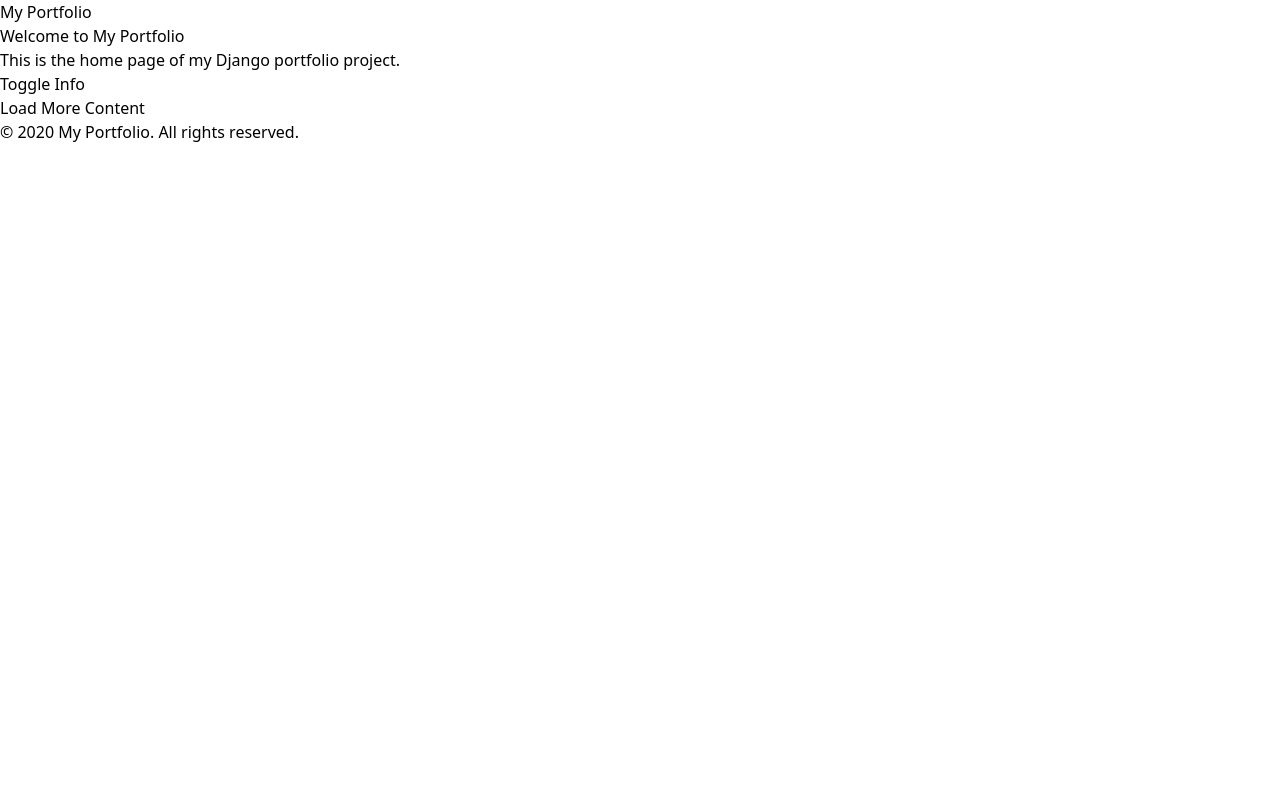
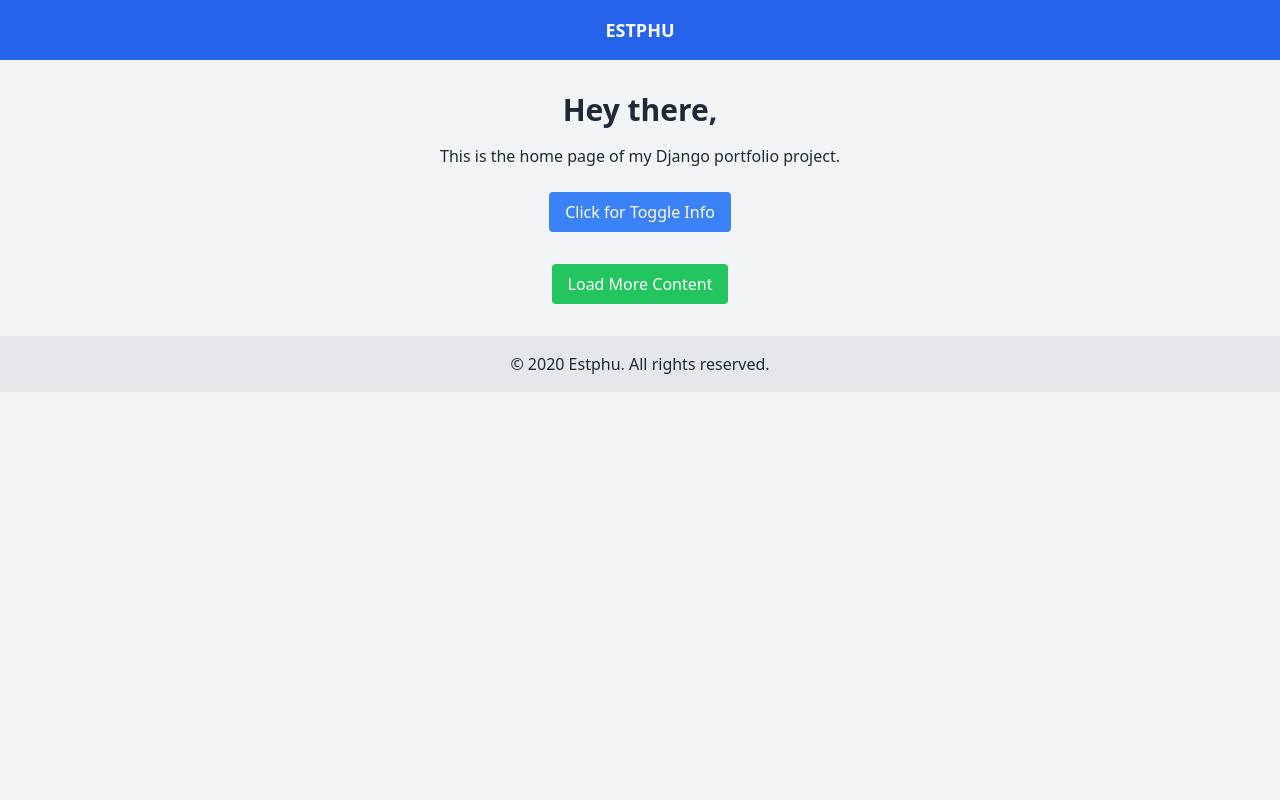
Before and after one commit to Estphu/portfolio, a Django app: template core/templates/core/home.html in a window 1280 px wide. Run offline with Django 5.2, Linux system fonts and the light colour scheme; the template is opened without the code that fills it: most values are stand-ins (such as "Sample title", 1, 10 or a date in 2020); some libraries are stand-ins or nearby versions.

Commit message:
chore: constructing home page #1

```diff
--- a/core/templates/core/base.html
+++ b/core/templates/core/base.html
@@ -14,8 +14,8 @@
 <body class="bg-gray-100 text-gray-800">
 
     <nav class="bg-blue-600 p-4 text-white">
-        <div class="container mx-auto">
-            <a href="/" class="text-lg font-semibold">My Portfolio</a>
+        <div class="container text-center mx-auto">
+            <a href="/" class="text-lg font-semibold">ESTPHU</a>
         </div>
     </nav>
 
@@ -26,7 +26,7 @@
 
     <!-- Footer -->
     <footer class="bg-gray-200 text-center p-4">
-        &copy; {{ year }} My Portfolio. All rights reserved.
+        &copy; {{ year }} Estphu. All rights reserved.
     </footer>
 </body>
 </html>
--- a/core/templates/core/home.html
+++ b/core/templates/core/home.html
@@ -5,12 +5,12 @@
 
 {% block content %}
 <div x-data="{ showInfo: false }" class="text-center">
-    <h1 class="text-3xl font-bold mb-4">Welcome to My Portfolio</h1>
+    <h1 class="text-3xl font-bold mb-4">Hey there,</h1>
     <p class="mb-6">This is the home page of my Django portfolio project.</p>
 
     <!-- Alpine.js Button -->
     <button @click="showInfo = !showInfo" class="bg-blue-500 text-white px-4 py-2 rounded">
-        Toggle Info
+        Click for Toggle Info
     </button>
     <div x-show="showInfo" class="mt-4 p-4 bg-blue-100 rounded">
         <p>This is additional information toggled with Alpine.js.</p>
--- a/estphu/settings/base.py
+++ b/estphu/settings/base.py
@@ -27,6 +27,7 @@ INSTALLED_APPS = [
     # apps
     "core",
     # third-party
+    "compressor",
     "django_browser_reload",
     # django
     "django.contrib.admin",
@@ -103,9 +104,12 @@ USE_TZ = True
 # Static files (CSS, JavaScript, Images)
 # https://docs.djangoproject.com/en/5.1/howto/static-files/
 
+STATIC_ROOT = PROJECT_DIR / "staticfiles"
+
 STATIC_URL = "static/"
 
 STATICFILES_DIRS = [PROJECT_DIR / "static"]
+
 
 # Default primary key field type
 # https://docs.djangoproject.com/en/5.1/ref/settings/#default-auto-field
--- a/static/src/styles.css
+++ b/static/src/styles.css
@@ -554,10 +554,150 @@ video {
   display: none;
 }
 
+.container {
+  width: 100%;
+}
+
+@media (min-width: 640px) {
+  .container {
+    max-width: 640px;
+  }
+}
+
+@media (min-width: 768px) {
+  .container {
+    max-width: 768px;
+  }
+}
+
+@media (min-width: 1024px) {
+  .container {
+    max-width: 1024px;
+  }
+}
+
+@media (min-width: 1280px) {
+  .container {
+    max-width: 1280px;
+  }
+}
+
+@media (min-width: 1536px) {
+  .container {
+    max-width: 1536px;
+  }
+}
+
 .static {
   position: static;
+}
+
+.mx-auto {
+  margin-left: auto;
+  margin-right: auto;
+}
+
+.my-8 {
+  margin-top: 2rem;
+  margin-bottom: 2rem;
+}
+
+.mb-4 {
+  margin-bottom: 1rem;
+}
+
+.mb-6 {
+  margin-bottom: 1.5rem;
+}
+
+.mt-4 {
+  margin-top: 1rem;
+}
+
+.mt-8 {
+  margin-top: 2rem;
 }
 
 .block {
   display: block;
 }
+
+.rounded {
+  border-radius: 0.25rem;
+}
+
+.bg-blue-100 {
+  --tw-bg-opacity: 1;
+  background-color: rgb(219 234 254 / var(--tw-bg-opacity));
+}
+
+.bg-blue-500 {
+  --tw-bg-opacity: 1;
+  background-color: rgb(59 130 246 / var(--tw-bg-opacity));
+}
+
+.bg-blue-600 {
+  --tw-bg-opacity: 1;
+  background-color: rgb(37 99 235 / var(--tw-bg-opacity));
+}
+
+.bg-gray-100 {
+  --tw-bg-opacity: 1;
+  background-color: rgb(243 244 246 / var(--tw-bg-opacity));
+}
+
+.bg-gray-200 {
+  --tw-bg-opacity: 1;
+  background-color: rgb(229 231 235 / var(--tw-bg-opacity));
+}
+
+.bg-green-500 {
+  --tw-bg-opacity: 1;
+  background-color: rgb(34 197 94 / var(--tw-bg-opacity));
+}
+
+.p-4 {
+  padding: 1rem;
+}
+
+.px-4 {
+  padding-left: 1rem;
+  padding-right: 1rem;
+}
+
+.py-2 {
+  padding-top: 0.5rem;
+  padding-bottom: 0.5rem;
+}
+
+.text-center {
+  text-align: center;
+}
+
+.text-3xl {
+  font-size: 1.875rem;
+  line-height: 2.25rem;
+}
+
+.text-lg {
+  font-size: 1.125rem;
+  line-height: 1.75rem;
+}
+
+.font-bold {
+  font-weight: 700;
+}
+
+.font-semibold {
+  font-weight: 600;
+}
+
+.text-gray-800 {
+  --tw-text-opacity: 1;
+  color: rgb(31 41 55 / var(--tw-text-opacity));
+}
+
+.text-white {
+  --tw-text-opacity: 1;
+  color: rgb(255 255 255 / var(--tw-text-opacity));
+}
```
